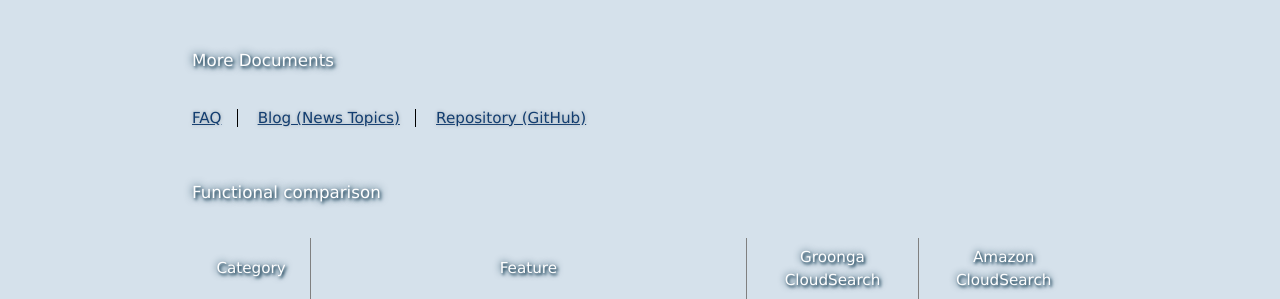
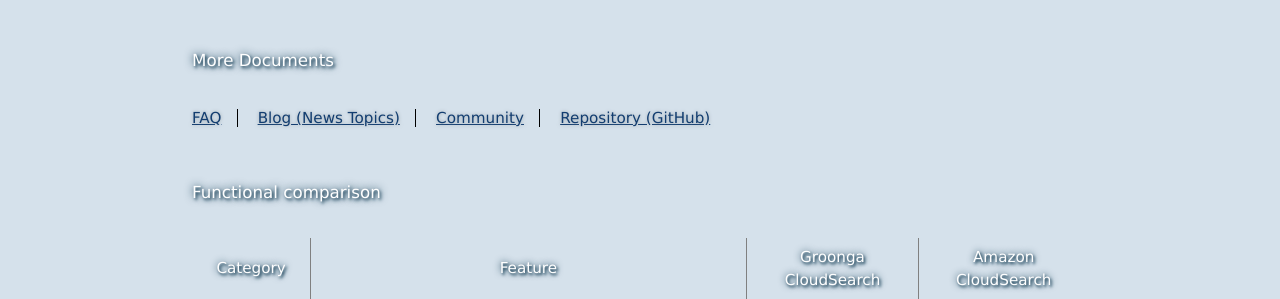
Before and after one commit to groonga/gcs.groonga.org, a Jekyll site: the page built from index.md, in a window 1280 px wide. Shown: the part 272-571 px from the top of the page. Built offline with Jekyll 4.4.1, drawn with Linux system fonts in a browser that asks for light colours.

Commit message:
Add "Community" page

```diff
--- a/_layouts/default.html
+++ b/_layouts/default.html
@@ -18,6 +18,7 @@
         <li><a href="/install/">Install</a></li>
         <li><a href="/tutorial/">Tutorial</a></li>
         <li><a href="/faq/">FAQ</a></li>
+        <li><a href="/community/">Community</a></li>
       </ul>
     </nav>
     <footer>
--- a/index.md
+++ b/index.md
@@ -22,6 +22,7 @@ style: screen/home.css
   <ul>
     <li><a href="/faq/">FAQ</a></li>
     <li><a href="/blog/">Blog (News Topics)</a></li>
+    <li><a href="/community/">Community</a></li>
     <li><a href="https://github.com/groonga/gcs">Repository (GitHub)</a></li>
   </ul>
 </section>
```
Also changed, not shown: community/index.md (added, +7 -0 lines).
